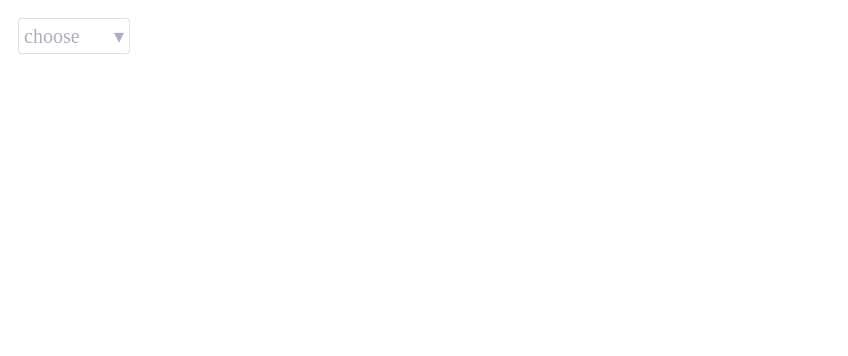
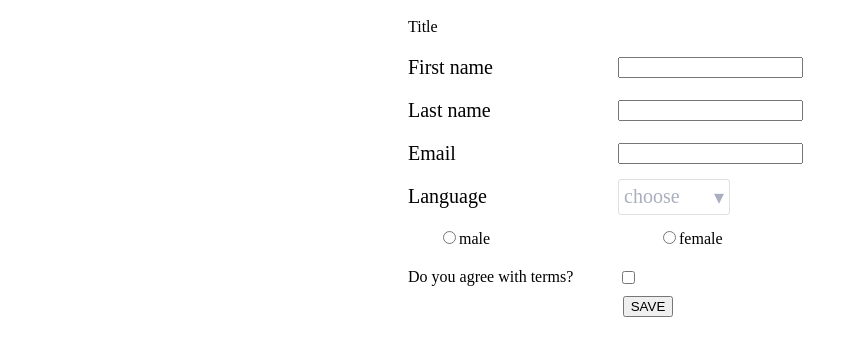
Before and after one commit to antonromashko/vueStudy, a Vue app: page / in a window 1280 px wide. Shown: the top 356 px of the page, without its empty margins (0-848 px from the left). Built offline with nearby package versions, Linux system fonts and the light colour scheme.

Commit message:
hw3: task2 complete

```diff
--- a/src/App.vue
+++ b/src/App.vue
@@ -1,25 +1,89 @@
 <template>
   <div id="app">
-      <CustomSelect  :options-list="optionsList" :selected-option.sync="selected"/>
+      <form-wrapper :formData="formData" @send-form="sendForm">
+        <template #title>
+          <div>Title</div>
+        </template>
+        <template #firstName="{ firstName }">
+          <FormInput :name="firstName.name" :label="firstName.label" @input="setData" />
+        </template>
+        <template #lastName="{ lastName }">
+          <FormInput :name="lastName.name" :label="lastName.label" @input="setData" />
+        </template>
+        <template #email="{ email }">
+          <FormInput :name="email.name" :label="email.label" @input="setData" />
+        </template>
+        <template #language="{ language }">
+          <CustomSelect
+              :name="language.name"
+              :label="language.label"
+              :options-list="optionsList"
+              :selected-option.sync="selected"
+          />
+        </template>
+        <template #gender="{ gender }">
+          <FormRadio :name="gender.name" :label="gender.label" @change="setData" />
+        </template>
+        <template #accept="{ accept }">
+          <FormCheckBox :name="accept.name" :label="accept.label" @change="setData" />
+        </template>
+      </form-wrapper>
   </div>
 </template>
 
 <script>
 import CustomSelect from '@/components/CustomSelect.vue'
+import FormWrapper from '@/components/FormWrapper.vue'
+import FormInput from '@/components/FormInput.vue'
+import FormCheckBox from '@/components/FormCheckBox.vue'
+import FormRadio from '@/components/FormRadio.vue'
 
 export default {
   name: 'App',
   components: {
-    CustomSelect
+    CustomSelect,
+    'form-wrapper': FormWrapper,
+    FormInput,
+    FormCheckBox,
+    FormRadio
   },
   data() {
     return {
+      formData: [
+          { name: 'firstName', label: 'First name', value: '' },
+          { name: 'lastName', label: 'Last name', value: '' },
+          { name: 'email', label: 'Email', value: '' },
+          { name: 'language', label: 'Language', value: '' },
+          { name: 'gender', label: ['male', 'female'], value: '' },
+          { name: 'accept', label: 'Do you agree with terms?', value: '' }
+        ],
       optionsList: [
-        { label: 'select 1', id: '1' },
-        { label: 'select 2', id: '2' },
-        { label: 'select 3', id: '3' }
+        { label: 'ru', id: '1' },
+        { label: 'en', id: '2' },
+        { label: 'ua', id: '3' }
       ],
-      selected: null
+      selected: {}
+    }
+  },
+  watch: {
+    selected: {
+      deep: true,
+      handler() {
+        this.setData(this.selected.name, this.selected.value)
+      }
+    }
+  },
+  methods: {
+    async sendForm() {
+      console.group('Your form data:')
+      for (const item of this.formData) {
+        console.log(item.name + ': ' + item.value)
+      }
+      console.groupEnd()
+    },
+    setData(name, value) {
+      console.log(name, value);
+      this.formData.filter(item => item.name === name)[0].value = value
     }
   }
 }
--- a/src/components/CustomSelect.vue
+++ b/src/components/CustomSelect.vue
@@ -1,19 +1,22 @@
 <template>
-  <div class="custom-select">
-    <div
+  <div class="custom-select" :class="name">
+    <label>{{ label }}</label>
+    <div>
+      <div
         class="option default-option"
         :style="styleAdapter"
         @click="openSelect">
       {{ selected }}
-      <span v-if="selectedOption" @click.stop="reset" class="reset">&#10005;</span>
+      <span v-if="isSelected" @click.stop="reset" class="reset">&#10005;</span>
       <span v-else>&#9662;</span>
     </div>
-    <template v-if="opened">
+    <div v-if="opened" style="position: fixed; background-color: white">
       <div v-for="(option, idx) of optionsList" :key="idx" class="option" @click="selectOption(option)">
-        <span v-if="selectedOption === option.label">&#10003;</span>
+        <span v-if="selectedOption.value === option.label">&#10003;</span>
         {{ option.label }}
       </div>
-    </template>
+    </div>
+    </div>
   </div>
 </template>
 
@@ -21,6 +24,13 @@
 export default {
   name: "CustomSelect",
   props: {
+    name: {
+      type: String,
+      required: true
+    },
+    label: {
+      required: true
+    },
     optionsList: {
       required: true,
       type: Array
@@ -30,7 +40,7 @@ export default {
       default: 'choose'
     },
     selectedOption: {
-      type: null,
+      type: Object,
       required: true
     }
   },
@@ -40,11 +50,14 @@ export default {
     }
   },
   computed: {
+    isSelected() {
+      return Object.keys(this.selectedOption).length > 0
+    },
     selected() {
-      return this.selectedOption ? this.selectedOption : this.defaultOption
+      return this.isSelected ? this.selectedOption.value : this.defaultOption
     },
     styleAdapter() {
-      if (this.selectedOption) {
+      if (this.isSelected) {
         return {
           color: 'black'
         }
@@ -59,12 +72,18 @@ export default {
     openSelect() {
       this.opened = !this.opened
     },
+    setOption(option) {
+      return {
+        name: this.name,
+        value: option.label ? option.label : null
+      }
+    },
     selectOption(option) {
       this.opened = false
-      this.$emit('update:selectedOption', option.label ? option.label : null)
+      this.$emit('update:selectedOption', this.setOption(option))
     },
     reset() {
-      this.$emit('update:selectedOption', null)
+      this.$emit('update:selectedOption', {})
     }
   }
 }
@@ -73,14 +92,15 @@ export default {
 <style lang="scss" scoped>
   .custom-select {
     display: flex;
-    flex-direction: column;
-    width: fit-content;
-    padding: 10px;
+    flex-direction: row;
     font-size: 20px;
     font-weight: 500;
     cursor: pointer;
+    label {
+      padding: 10px;
+      width: 40%;
+    }
     .option {
-      padding: 5px;
       position: relative;
       border-width: 0 1px 1px 1px;
       border-style: solid;
@@ -96,6 +116,7 @@ export default {
       max-width: 150px;
       min-width: 70px;
       width: 100px;
+      padding: 5px;
     }
     .default-option {
       border-width: 1px;
--- /dev/null
+++ b/src/components/FormCheckBox.vue
@@ -0,0 +1,38 @@
+<template>
+  <div>
+  <label for="accept" :class="name">{{ label }}
+  </label>
+  <input
+        v-model="accepted"
+        type="checkbox"
+        id="accept"
+        :class="name"
+        @change="$emit('change', name, accepted)"
+    >
+    </div>
+</template>
+
+<script>
+export default {
+  name: "FormCheckBox",
+  data() {
+    return {
+      accepted: false
+    }
+  },
+  props: {
+    label: {
+      type: String,
+      required: true
+    },
+    name: {
+      type: String,
+      required: true
+    }
+  }
+}
+</script>
+
+<style scoped>
+
+</style>
--- /dev/null
+++ b/src/components/FormInput.vue
@@ -0,0 +1,42 @@
+<template>
+  <div>
+  <label for="input">{{ label }}</label>
+  <input v-model="inputValue" id="input" type="text" @input="$emit('input', name, inputValue)">
+  </div>
+</template>
+
+<script>
+export default {
+  name: "FormInput",
+  data() {
+    return {
+      inputValue: ''
+    }
+  },
+  props: {
+    label: {
+      type: String,
+      required: true
+    },
+    name: {
+      type: String,
+      required: true
+    }
+  }
+}
+</script>
+
+<style lang="scss" scoped>
+  label {
+    display: flex;
+    padding: 10px;
+    font-size: 20px;
+    font-weight: 500;
+    input {
+      max-width: 150px;
+      min-width: 70px;
+      width: 100px;
+      padding: 5px;
+    }
+  }
+</style>
--- /dev/null
+++ b/src/components/FormRadio.vue
@@ -0,0 +1,38 @@
+<template>
+  <div :class="name">
+    <label v-for="(val, idx) of label" :key="idx">
+      <input
+          v-model="radioValue"
+          type="radio"
+          :value="val"
+          @change="$emit('change', name, radioValue)"
+      >
+      <span>{{ val }}</span>
+    </label>
+  </div>
+</template>
+
+<script>
+export default {
+  name: "FormRadio",
+  data() {
+    return {
+      radioValue: ''
+    }
+  },
+  props: {
+    label: {
+      type: Array,
+      required: true
+    },
+    name: {
+      type: String,
+      required: true
+    }
+  }
+}
+</script>
+
+<style scoped>
+
+</style>
--- /dev/null
+++ b/src/components/FormWrapper.vue
@@ -0,0 +1,97 @@
+<template>
+  <form class="form">
+    <header>
+      <slot name="title"></slot>
+    </header>
+    <template v-if="!sentFormData">
+      <slot v-for="item in formData" :name="item.name" :[item.name]="item"></slot>
+    </template>
+    <template v-else>
+      {{ sentFormMessage }}
+    </template>
+    <button type="button" :disabled="isPending" @click="sendForm">{{ currentButtonName }}</button>
+  </form>
+</template>
+
+<script>
+export default {
+  name: "FormWrapper",
+  data() {
+    return {
+      pendingButton: 'Sending...',
+      isPending: false,
+      sentFormData: false
+    }
+  },
+  props: {
+    buttonName: {
+      default: 'SAVE'
+    },
+    formData: {
+      type: Array,
+      required: true
+    }
+  },
+  computed: {
+    currentButtonName() {
+      return this.isPending ? this.pendingButton : this.buttonName
+    },
+    validateForm() {
+      for (const item of this.formData) {
+        if((item.name === 'email' && !item.value) || (item.name === 'accept' && !item.value)) {
+          return false
+        }
+      }
+      return true
+    },
+    sentFormMessage() {
+      if (this.validateForm) {
+        return 'Successful'
+      }
+      return 'Error'
+    }
+  },
+  methods: {
+    async sleep(seconds) {
+      await new Promise(r => setTimeout(r, seconds * 1000));
+    },
+    async sendForm() {
+      this.isPending = true;
+      await this.sleep(3);
+      this.isPending = false;
+      this.sentFormData = true;
+      //
+      this.$emit('send-form')
+    }
+  }
+}
+</script>
+
+<style lang="scss" scoped>
+form {
+  display: flex;
+  flex-direction: column;
+  justify-content: center;
+  align-items: center;
+  div,
+  header {
+    width: 500px;
+    align-items: center;
+    display: flex;
+    justify-content: left;
+    ::v-deep{
+      label {
+        width: 40%;
+        padding: 10px;
+    }
+    }
+    div {
+      padding: 10px;
+    }
+  }
+  .gender {
+    align-items: flex-end;
+    justify-content: center;
+  }
+}
+</style>
```
